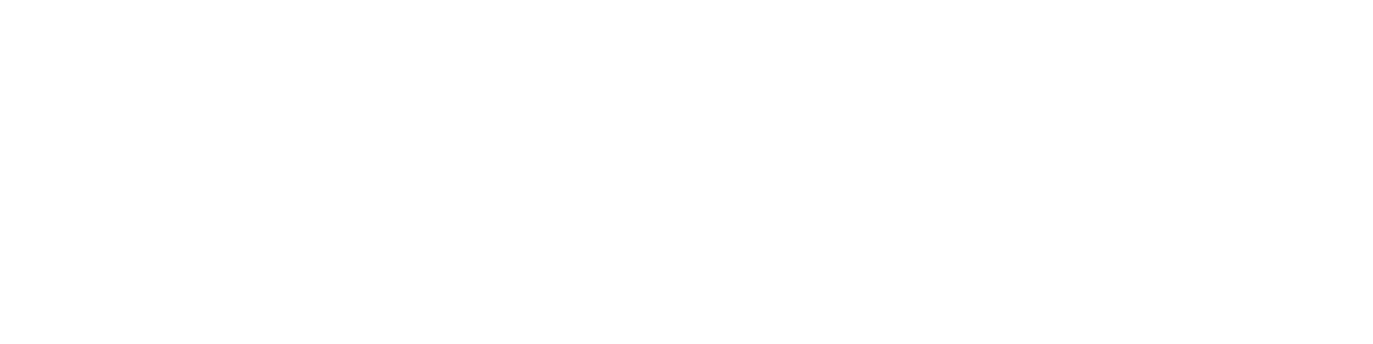
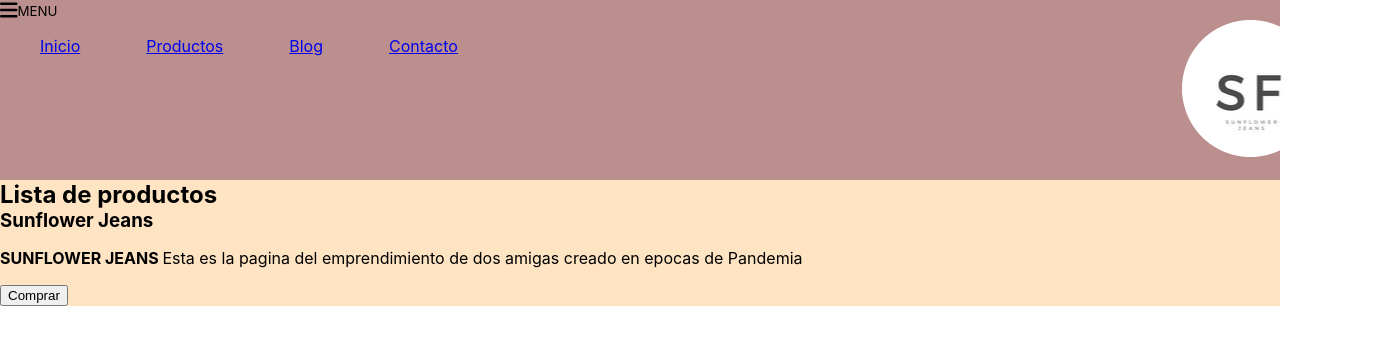
Before and after one commit to ayelenjaramillo/e-commerce-SF-coderhouse-, a React (Create React App) app: page / in a window 1280 px wide. Shown: the top 344 px of the page, 1373 px wide, since content can reach past the window. Built offline with nearby package versions, Linux system fonts and the light colour scheme.

Commit message:
Jaramillo Ecommerce 1er entrega

```diff
--- a/package.json
+++ b/package.json
@@ -3,6 +3,9 @@
   "version": "0.1.0",
   "private": true,
   "dependencies": {
+    "@fortawesome/fontawesome-svg-core": "^6.2.1",
+    "@fortawesome/free-solid-svg-icons": "^6.2.1",
+    "@fortawesome/react-fontawesome": "^0.2.0",
     "@testing-library/jest-dom": "^5.16.5",
     "@testing-library/react": "^13.4.0",
     "@testing-library/user-event": "^13.5.0",
--- a/src/App.js
+++ b/src/App.js
@@ -1,11 +1,16 @@
 
 import './App.css';
+import NavBar from './components/NavBar';
+import ItemListContainer from './components/ItemListContainer';
+import Producto from './components/Producto';
 
 function App() {
   return (
-    <div className="App">
-
-    </div>
+    <>
+    <NavBar/>
+    <ItemListContainer saludo="Lista de productos"/>
+    <Producto titulo="Sunflower Jeans"/>
+    </>
   );
 }
 
--- /dev/null
+++ b/src/components/CartWidget.css
@@ -0,0 +1,14 @@
+.icon{
+    padding: 90% 0;
+    color: aliceblue;
+    margin-left: 50%;
+
+}
+.cantidad-productos{
+    margin-left: 50%;
+    color: white;
+    font-weight: bold;
+    font-size: 20px;
+    padding-bottom: 90%;
+    margin-top: 20%;
+}
--- /dev/null
+++ b/src/components/CartWidget.jsx
@@ -0,0 +1,15 @@
+import {FontAwesomeIcon} from "@fortawesome/react-fontawesome";
+import {faCartShopping} from '@fortawesome/free-solid-svg-icons';
+import "./CartWidget.css";
+
+const CartWidget =()=>{
+    return(
+        <div className="cart-widget">
+        <FontAwesomeIcon icon={faCartShopping} size="2x" className="icon"/>
+        <div className="cantidad-productos">
+            0
+        </div>
+        </div>
+    )
+}
+export default CartWidget;
--- /dev/null
+++ b/src/components/ItemListContainer.css
@@ -0,0 +1,8 @@
+.item-container{
+    background-color: bisque;
+    margin: 0;
+    height: 70%;
+}
+.item-container-titulo{
+    margin: 0;
+}
--- /dev/null
+++ b/src/components/ItemListContainer.jsx
@@ -0,0 +1,12 @@
+import "./ItemListContainer.css";
+
+const ItemListContainer=({saludo})=>{
+    return(
+        <section className="item-container">
+            <h2 className="item-container-titulo">
+                {saludo}
+            </h2>
+        </section>
+    )
+}
+export default ItemListContainer;
--- /dev/null
+++ b/src/components/NavBar.css
@@ -0,0 +1,26 @@
+.header-ecommerce{
+    background-color: rosybrown;
+
+}
+.icon{
+    color: white;
+}
+
+.li-navbar{
+    list-style: none;
+
+}
+.ul-header{
+    display: flex;
+    gap: 30%;
+
+
+}
+
+.div{
+    display: flex;
+    width: 90%;
+}
+.img-logo{
+    margin-left: 80%;
+}
--- /dev/null
+++ b/src/components/Producto.css
@@ -0,0 +1,6 @@
+.producto-slide-1{
+    background-color: bisque;
+}
+.h1{
+    margin: 0;
+}
--- /dev/null
+++ b/src/components/Producto.jsx
@@ -0,0 +1,19 @@
+import "./Producto.css";
+
+const Producto =({titulo})=>{
+    return(
+        <section className="producto-slide-1">
+            <div className="producto-container">
+                <article className="producto-texto-caja">
+                    <h1 className="h1">{titulo}</h1>
+                    <p>
+                        <strong> SUNFLOWER JEANS   </strong>
+                        Esta es la pagina del emprendimiento de dos amigas creado en epocas de Pandemia
+                    </p>
+                    <button className="btn-comprar"> Comprar</button>
+                </article>
+            </div>
+        </section>
+    )
+}
+export default Producto;
--- a/src/components/navBar.jsx
+++ b/src/components/navBar.jsx
@@ -1,8 +1,41 @@
 import React from "react";
+import {FontAwesomeIcon} from "@fortawesome/react-fontawesome";
+import {faBars} from '@fortawesome/free-solid-svg-icons';
+import sf from "./img/sf-princ.png";
+import CartWidget from "./CartWidget";
+import "./NavBar.css";
 
-const navBar=()=>{
+
+const NavBar=()=>{
     return(
-        <></>
+        <>
+        <div className="header-ecommerce">
+            <div className="header-container">
+                <div className="btn-menu">
+                    <FontAwesomeIcon icon={faBars} size="lg" />
+                    <small>MENU</small>
+                    <div className="div">
+                       <nav>
+                        <ul className="ul-header">
+                            <li className="li-navbar"><a href="#">Inicio</a></li>
+                            <li className="li-navbar"><a href="#">Productos <span className="arrow"></span> </a></li>
+                            <li className="li-navbar"><a href="#">Blog</a></li>
+                            <li className="li-navbar"><a href="#">Contacto</a></li>
+                        </ul>
+                       </nav>
+
+                       <div className="img-logo">
+                        <img src={sf} alt="logo" />
+                       </div>
+                <div className="cart-widget">
+                    <CartWidget/>
+                </div>
+                </div>
+            </div>
+        </div>
+        </div>
+
+        </>
     )
 }
-export default navBar;
+export default NavBar;
```
Also changed, not shown: src/components/img/sf-princ.png (added), 1 other file (tests, documents, lock files or other folders).
